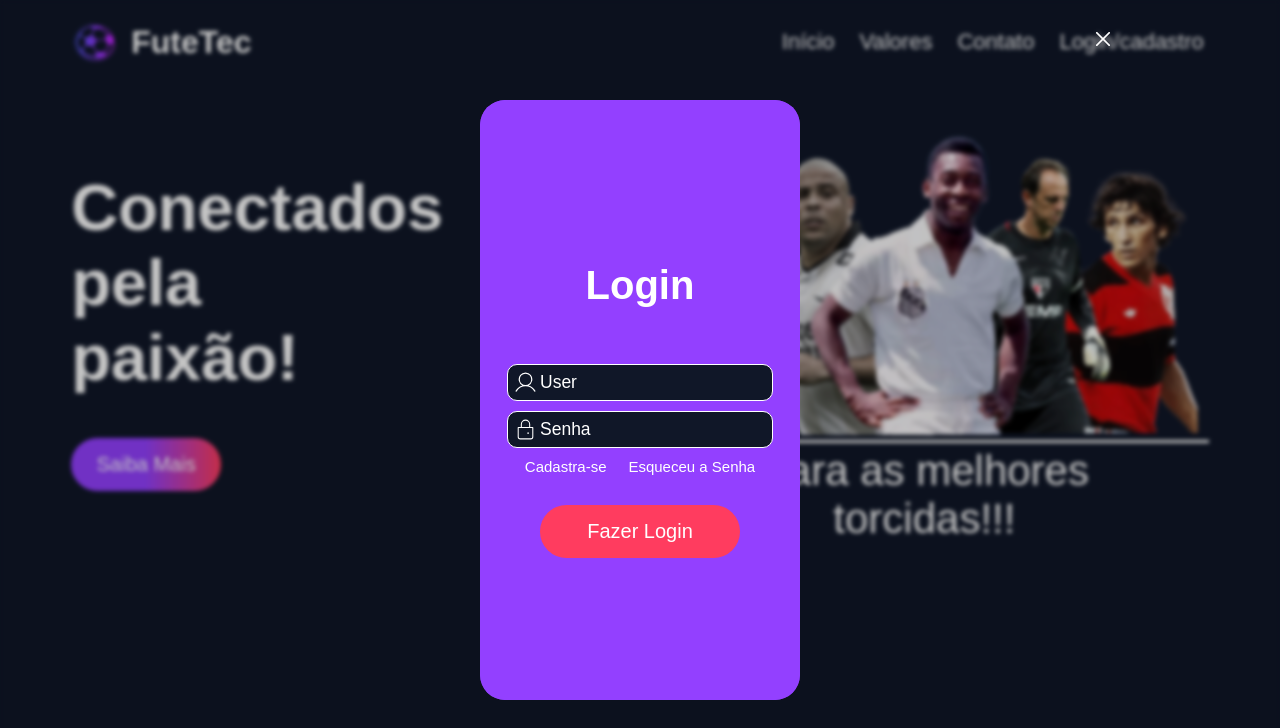
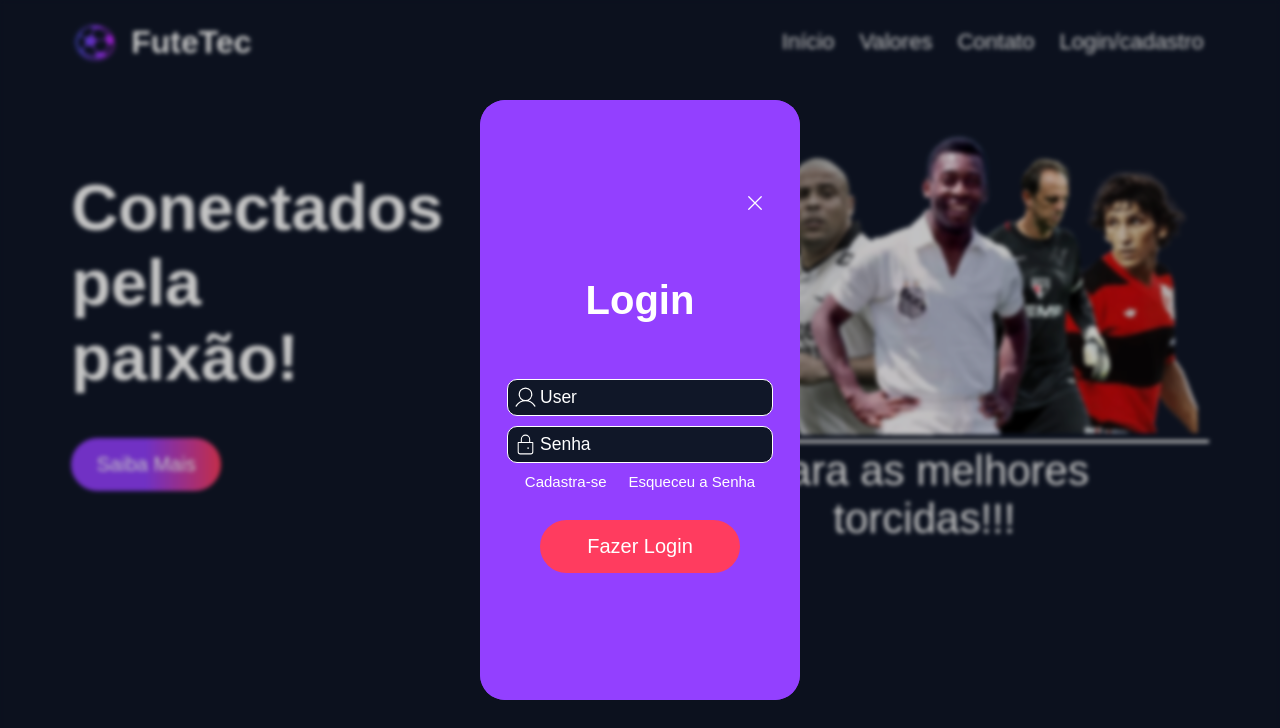
Before and after one commit to thawanBruno/projeto_individual, a plain HTML site: page FuteTec/public/index.html in a window 1280 px wide. Both pictures are taken after a click on the link "Login/cadastro". Shown: the top 728 px of the page. Drawn offline with Linux system fonts and the light colour scheme.

```diff
--- a/FuteTec/public/css/style.css
+++ b/FuteTec/public/css/style.css
@@ -1,7 +1,10 @@
-/*Header site constitucional*/
 *{
     font-family: Arial, sans-serif;
     color: white;
+}
+
+html{
+    scroll-behavior: smooth;
 }
 
 body::-webkit-scrollbar-track {
--- a/FuteTec/public/index.html
+++ b/FuteTec/public/index.html
@@ -196,7 +196,7 @@
     <div class="bkg-login" id="popup_log_cad" style="display: none;">
         <div class="login-cadastro">
             <div class="login" id="div_login">
-                <svg xmlns="http://www.w3.org/2000/svg" width="30" height="30" onclick="fecharPopUp()" viewBox="0 0 24 24" style="position: absolute; left: 85%; top: 3%; cursor: pointer;"><path fill="none" stroke="currentColor" stroke-linecap="round" stroke-linejoin="round" d="m7 7l10 10M7 17L17 7"/></svg>
+                <svg xmlns="http://www.w3.org/2000/svg" width="30" height="30" onclick="fecharPopUp()" viewBox="0 0 24 24" style="margin: -40px 30px 40px auto; cursor: pointer;"><path fill="none" stroke="currentColor" stroke-linecap="round" stroke-linejoin="round" d="m7 7l10 10M7 17L17 7"/></svg>
                 <h1 style="font-size: 40px; margin: 20px 0">
                     Login
                 </h1>
@@ -224,7 +224,7 @@
                 </form>
             </div>
             <div class="cadastro" id="div_cadastro">
-                <svg xmlns="http://www.w3.org/2000/svg" width="30" height="30" onclick="fecharPopUp()" viewBox="0 0 24 24" style="position: absolute; left: 85%; top: 3%; cursor: pointer;"><path fill="none" stroke="currentColor" stroke-linecap="round" stroke-linejoin="round" d="m7 7l10 10M7 17L17 7"/></svg>
+                <svg xmlns="http://www.w3.org/2000/svg" width="30" height="30" onclick="fecharPopUp()" viewBox="0 0 24 24" style="margin: -0px 30px 0px auto; cursor: pointer;"><path fill="none" stroke="currentColor" stroke-linecap="round" stroke-linejoin="round" d="m7 7l10 10M7 17L17 7"/></svg>
                 <h1 style="font-size: 40px; margin: 20px 0">
                     cadastro
                 </h1>
```
Also changed, not shown: FuteTec/public/feed.html (added).
